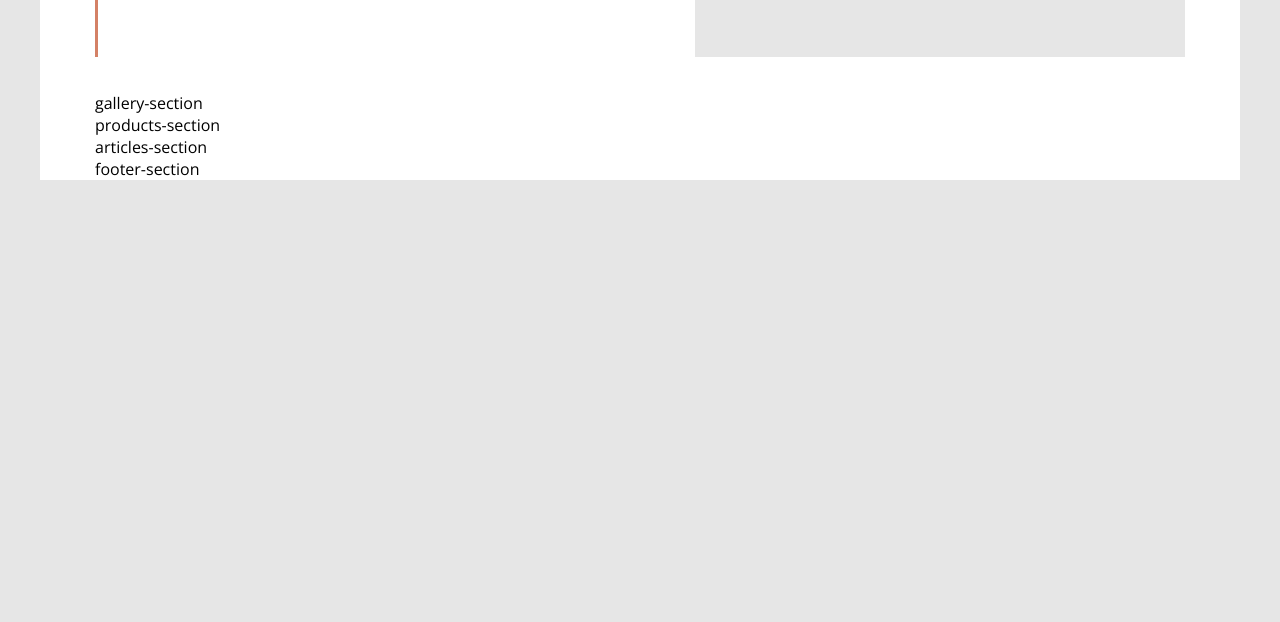
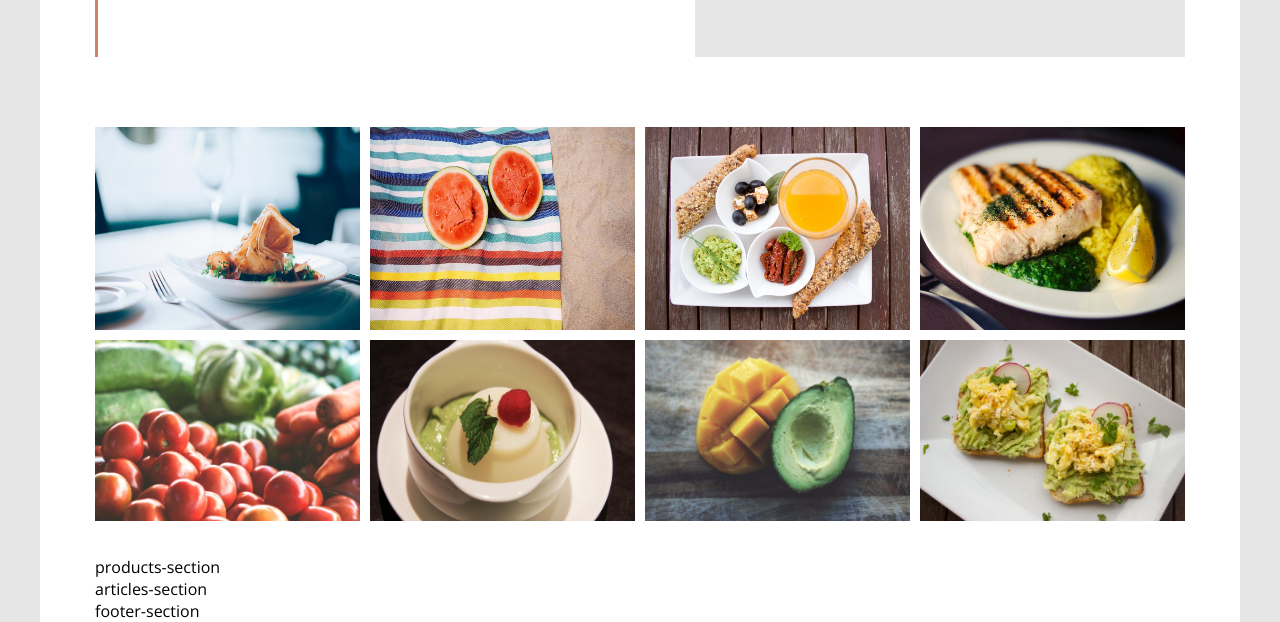
Before and after one commit to DzmitryRev/grid, a plain HTML site: page index.html in a window 1280 px wide. Shown: the part 773-1395 px from the top of the page. Before the commit the page ends 953 px from the top, so only its background shows below. Drawn offline with nearby package versions, Linux system fonts and the light colour scheme.

Commit message:
feat: finish gallery section

```diff
--- a/index.html
+++ b/index.html
@@ -56,7 +56,32 @@
                 </div>
             </section>
             <section class="gallery-section">
-                gallery-section
+                <div class="gallery-section__grid">
+                    <div class="gallery-section__grid-item">
+                        <img src="./assets/slides-1.jpg" alt="">
+                    </div>
+                    <div class="gallery-section__grid-item">
+                        <img src="./assets/slides-2.jpg" alt="">
+                    </div>
+                    <div class="gallery-section__grid-item">
+                        <img src="./assets/slides-3.jpeg" alt="">
+                    </div>
+                    <div class="gallery-section__grid-item">
+                        <img src="./assets/slides-4.jpeg" alt="">
+                    </div>
+                    <div class="gallery-section__grid-item">
+                        <img src="./assets/slides-5.jpg" alt="">
+                    </div>
+                    <div class="gallery-section__grid-item">
+                        <img src="./assets/slides-6.jpg" alt="">
+                    </div>
+                    <div class="gallery-section__grid-item">
+                        <img src="./assets/slides-7.jpg" alt="">
+                    </div>
+                    <div class="gallery-section__grid-item">
+                        <img src="./assets/slides-8.jpeg" alt="">
+                    </div>
+                </div>
             </section>
             <section class="products-section">
                 products-section
--- a/styles.css
+++ b/styles.css
@@ -166,9 +166,38 @@ body {
 }
 
 
+/* GALLERY-SECTION */
+
+.gallery-section {
+    padding: 35px 0;
+}
+
+.gallery-section__grid {
+    display: grid;
+    grid-template-columns: repeat(4, 1fr);
+    grid-gap: 10px;
+}
+
+.gallery-section__grid-item {
+
+}
+
+.gallery-section__grid-item > img {
+    width: 100%;
+    height: 100%;
+}
+
 
 
 /* MEDIA */
+
+@media screen and (max-width: 968px) {
+    .gallery-section__grid {
+        display: grid;
+        grid-template-columns: repeat(2, 1fr);
+        grid-gap: 10px;
+    }
+}
 
 @media screen and (max-width: 768px) {
     .container {
```
